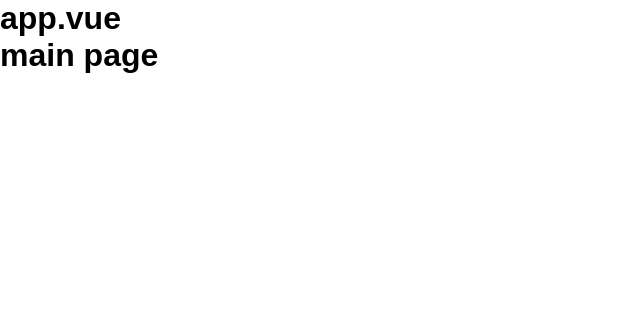
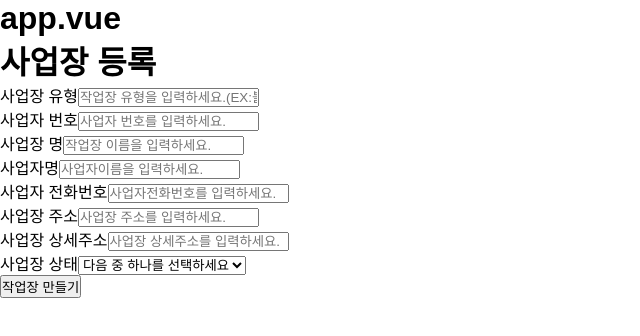
Before and after one commit to jhmin-study/rm-front, a Vue app: page /workplace/new in a window 1280 px wide. Shown: the top 336 px of the page, without its empty margins (0-640 px from the left). Built offline with nearby package versions, Linux system fonts and the light colour scheme.

Commit message:
명용수정

```diff
--- a/src/pages/WorkplaceForm.vue
+++ b/src/pages/WorkplaceForm.vue
@@ -1,14 +1,58 @@
 <template>
   <div>
-    <h2>{{ isEdit ? '사업장 수정' : '사업장 등록' }}</h2>
-    <form @submit.prevent="handleSubmit">
-      <input v-model="form.businessName" placeholder="사업장명" required />
-      <input v-model="form.businessTypeNm" placeholder="사업장 유형" required />
-      <input v-model="form.businessRegNo" placeholder="사업자등록번호" required />
-      <input v-model="form.address" placeholder="주소" required />
-      <input v-model="form.phoneNumber" placeholder="연락처" />
-      <button type="submit">{{ isEdit ? '수정' : '등록' }}</button>
-    </form>
+    <h1>{{ isEdit ? '사업장 수정' : '사업장 등록' }}</h1>
+    <main>
+      <form class="create-workplace-form" @submit.prevent="handleSubmit">
+        <div class="form-group">
+          <label for="business-type-nm">사업장 유형</label>
+          <input v-model="form.businessTypeNm" type="text" id="business-type-nm" placeholder="작업장 유형을 입력하세요.(EX:볼링장, 스터디카페)">
+        </div>
+
+        <div class="form-group">
+          <label for="business-reg-no">사업자 번호</label>
+          <input v-model="form.businessRegNo" type="text" id="business-reg-no" placeholder="사업자 번호를 입력하세요.">
+        </div>
+
+        <div class="form-group">
+          <label for="business-name">사업장 명</label>
+          <input v-model="form.businessName" type="text" id="business-name" placeholder="작업장 이름을 입력하세요.">
+        </div>
+
+        <div class="form-group">
+          <label for="owner-name">사업자명</label>
+          <input v-model="form.ownerName" type="text" id="owner-name" placeholder="사업자이름을 입력하세요.">
+        </div>
+
+        <div class="form-group">
+          <label for="phone-number">사업자 전화번호</label>
+          <input v-model="form.phoneNumber" type="text" id="phone-number" placeholder="사업자전화번호를 입력하세요.">
+        </div>
+
+        <div class="form-group">
+          <label for="address">사업장 주소</label>
+          <input v-model="form.address" type="text" id="address" placeholder="사업장 주소를 입력하세요.">
+        </div>
+
+        <div class="form-group">
+          <label for="detail-address">사업장 상세주소</label>
+          <input v-model="form.detailAddress" type="text" id="detail-address" placeholder="사업장 상세주소를 입력하세요.">
+        </div>
+
+        <div class="form-group">
+          <label for="status">사업장 상태</label>
+          <select v-model="form.status">
+            <option disabled value="">다음 중 하나를 선택하세요</option>
+            <option value="ACTIVE">활성화</option>
+            <option value="INACTIVE">비활성화</option>
+            <option value="DELETED">삭제됨</option>
+          </select>
+        </div>
+
+        <div class="form-group">
+          <button type="submit" class="effect-button">{{ isEdit ? '수정하기' : '작업장 만들기' }}</button>
+        </div>
+      </form>
+    </main>
   </div>
 </template>
 
@@ -16,8 +60,16 @@
 import { ref, onMounted } from 'vue';
 import axios from 'axios';
 
-const urlParams = new URLSearchParams(window.location.search);
-const isEdit = ref(!!urlParams.get('id'));
+// ✅ 라우터에서 props로 넘어온 workplaceId 받기
+const props = defineProps({
+  workplaceId: {
+    type: String,
+    required: false
+  }
+});
+
+const isEdit = ref(!!props.workplaceId);
+
 const form = ref({
   workplaceId: null,
   businessName: '',
@@ -25,9 +77,12 @@ const form = ref({
   businessRegNo: '',
   address: '',
   phoneNumber: '',
+  ownerName: '',
+  detailAddress: '',
+  status: ''
 });
 
-const serviceKey = 'YOUR_SERVICE_KEY'; // 실제 키로 교체 필요
+const serviceKey = 'YOUR_SERVICE_KEY'; // 실제 키로 교체
 
 const validateBusinessNumber = async () => {
   const cleanedNumber = form.value.businessRegNo.replace(/[^0-9]/g, '');
@@ -59,14 +114,13 @@ const handleSubmit = async () => {
 
   try {
     if (isEdit.value) {
-      await axios.put(`/api/workplace/${form.value.workplaceId}`, form.value);
+      await axios.put(`/api/workplace/${props.workplaceId}`, form.value);
     } else {
       await axios.post('/api/workplace', form.value);
     }
 
-    // 부모창 새로고침
     if (window.opener && !window.opener.closed) {
-      window.opener.location.reload();
+      window.opener.location.reload(); // 또는 fetchWorkplaces()
     }
 
     window.close();
@@ -76,11 +130,22 @@ const handleSubmit = async () => {
 };
 
 onMounted(async () => {
-  const id = urlParams.get('id');
-  if (id) {
+  if (isEdit.value) {
     try {
-      const res = await axios.get(`/api/workplace/${id}`);
-      form.value = res.data;
+      //const res = await axios.get(`/api/workplace/${props.workplaceId}`);
+      //form.value = res.data;
+      // 백엔드 준비 전 임시 더미 데이터
+      form.value = {
+        workplaceId: props.workplaceId,
+        businessName: '하늘 모텔',
+        businessTypeNm: '모텔',
+        businessRegNo: '123-45-67890',
+        address: '전남 나주시 하늘로 123',
+        phoneNumber: '061-123-4567',
+        ownerName: '김사장',
+        detailAddress: '2층 201호',
+        status: 'ACTIVE'
+      };
     } catch (e) {
       console.error('데이터 불러오기 실패:', e);
     }
--- a/src/pages/WorkplaceList.vue
+++ b/src/pages/WorkplaceList.vue
@@ -10,6 +10,7 @@
         <p>{{ workplace.address }}</p>
         <div class="card-buttons">
           <button @click="editWorkplace(workplace.workplaceId)">수정</button>
+          <button @click="goToResourceList(workplace.workplaceId)">자원관리</button>
           <button @click="deleteWorkplace(workplace.workplaceId)">삭제</button>
         </div>
       </div>
@@ -19,7 +20,14 @@
 
 <script setup>
 import { ref, onMounted } from 'vue';
+import { useRouter } from 'vue-router';
 import axios from 'axios';
+
+const router = useRouter();
+
+const goToResourceList = (id) => {
+  router.push(`/workplace/${id}`);
+};
 
 const workplaces = ref([
   {
@@ -55,8 +63,7 @@ const fetchWorkplaces = async () => {
 };
 
 const editWorkplace = (id) => {
-  const popup = window.open(`/#/workplace/${id}`, '_blank', 'width=800,height=700');
-  if (!popup) alert("팝업 차단이 감지되었습니다. 팝업을 허용해주세요.");
+  router.push(`/workplace/update/${id}`);
 };
 
 const deleteWorkplace = async (id) => {
@@ -71,8 +78,7 @@ const deleteWorkplace = async (id) => {
 };
 
 const openPopupForCreate = () => {
-  const popup = window.open('/#/workplace/new', '_blank', 'width=800,height=700');
-  if (!popup) alert("팝업 차단이 감지되었습니다. 팝업을 허용해주세요.");
+  router.push('/workplace/new');
 };
 
 onMounted(fetchWorkplaces);
```
Also changed, not shown: src/routers/index.js (+6 -6 lines), src/.eslintrc.js (added).
